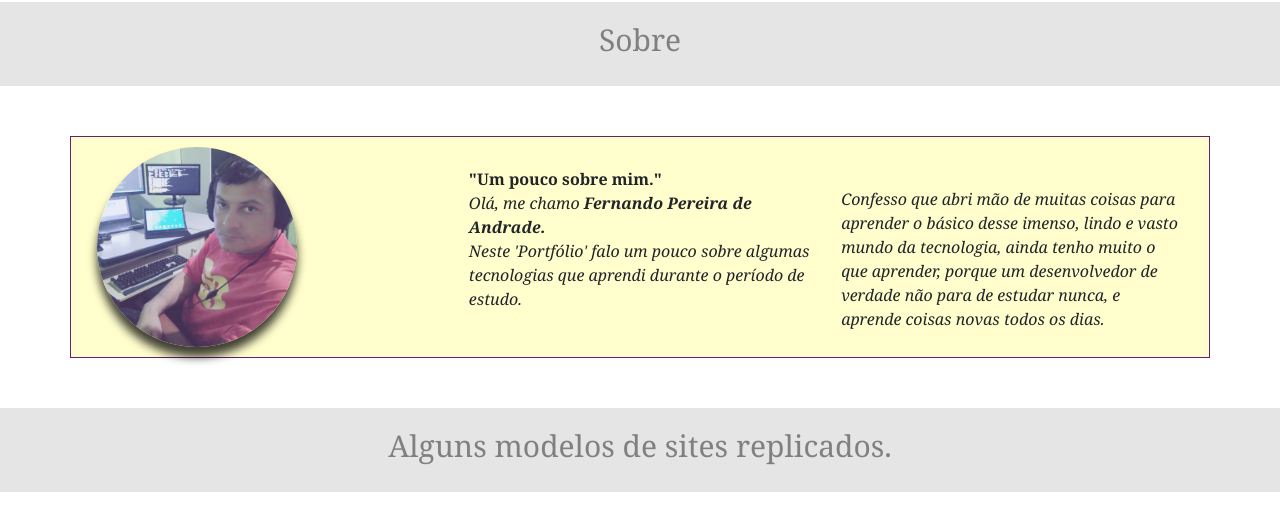
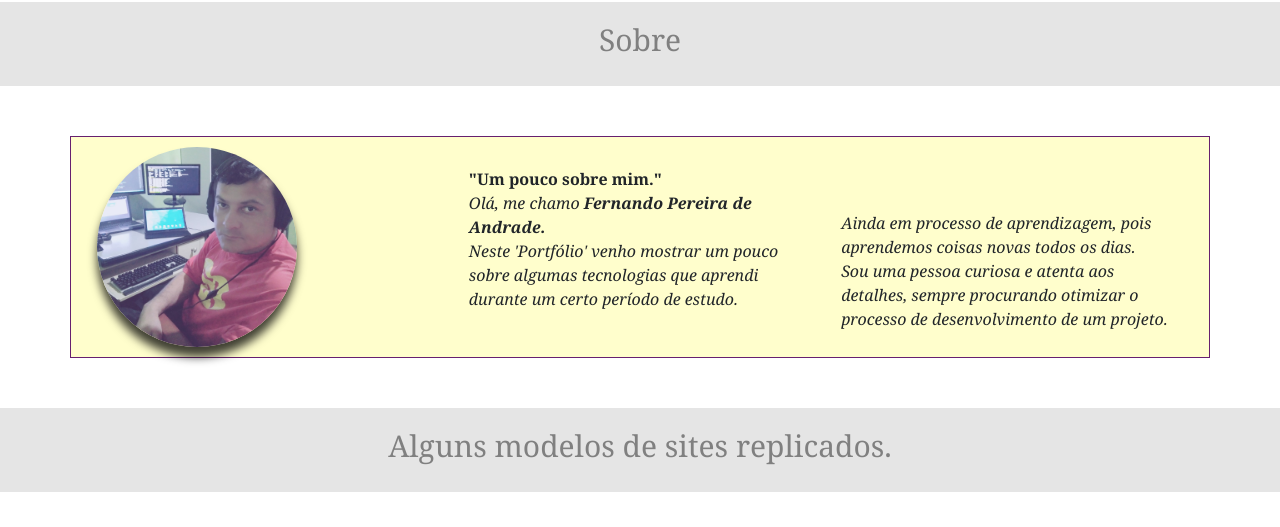
Before and after one commit to FernandoPdeA/FernandoPdeA.github.io, a plain HTML site: page index.html in a window 1280 px wide. Shown: the part 712-1239 px from the top of the page. Drawn offline with nearby package versions, Linux system fonts and the light colour scheme.

```diff
--- a/index.html
+++ b/index.html
@@ -90,17 +90,18 @@
             <br>
             <em>Olá, me chamo <b>Fernando Pereira de Andrade.</b>
               <br>
-              Neste 'Portfólio' falo um pouco sobre algumas tecnologias que aprendi durante
-              o período de estudo.</em>
+              Neste 'Portfólio' venho mostrar um pouco sobre algumas
+              tecnologias que aprendi durante
+              um certo período de estudo.</em>
           </p>
         </div>
         <div class="col align-self-end">
-          <p><em>Confesso que abri mão de muitas coisas
-              para aprender o básico desse imenso, lindo e vasto
-              mundo da tecnologia, ainda tenho muito o que
-              aprender, porque um desenvolvedor de verdade
-              não para de estudar nunca, e aprende coisas novas
-              todos os dias.
+          <p><em>Ainda em processo de aprendizagem, pois aprendemos coisas
+              novas todos os dias.
+              <br>
+              Sou uma pessoa curiosa e atenta aos detalhes, sempre procurando
+              otimizar o processo de desenvolvimento de um projeto.
+
             </em></p>
         </div>
       </div>
```
